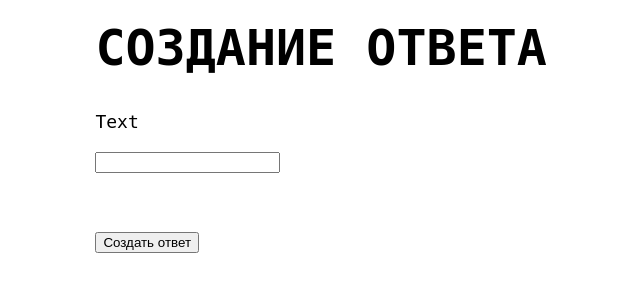
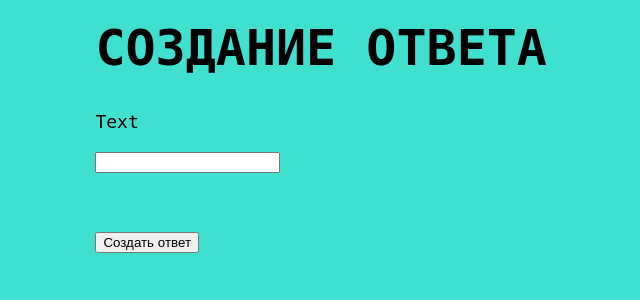
Before and after one commit to tilekbai/exam_7, a Django app: page /2/add/ in a window 1280 px wide. Shown: the part 41-341 px from the top of the page, without its empty margins (39-679 px from the left). Run offline with Django 3.2, Linux system fonts and the light colour scheme.

Commit message:
Изменения в стилях

```diff
--- a/source/poll/static/css/style.css
+++ b/source/poll/static/css/style.css
@@ -2,6 +2,7 @@ body {
     margin-top: 60px;
     font-family: monospace;
     font-size: 18px;
+    background-color: turquoise;
 }
 
 .container{
```
